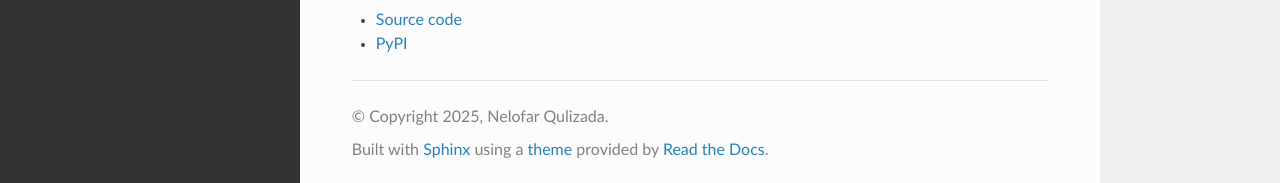
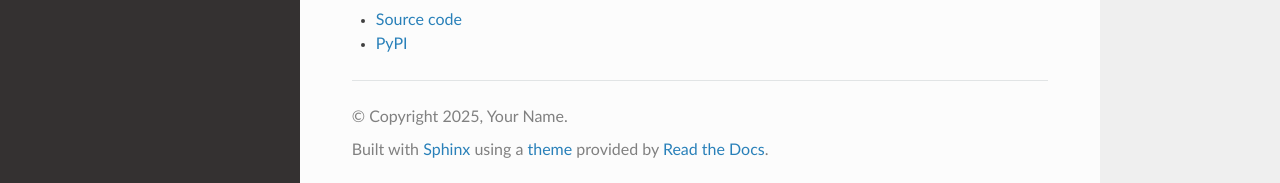
Before and after one commit to nqulizada835/geocleaner, a Sphinx documentation site: the page built from docs/source/index.rst, in a window 1280 px wide. Shown: the part 714-897 px from the top of the page. Built offline with Sphinx 7.4.7 and the Read the Docs theme 3.1.0, drawn with Linux system fonts in a browser that asks for light colours; pages that are not in the unit, such as notebooks, are missing from menus; the version number is read from the project's files by our own code; some of the changed lines change nothing that is shown.

Commit message:
Fix path in conf.py

```diff
--- a/docs/source/conf.py
+++ b/docs/source/conf.py
@@ -1,17 +1,12 @@
-# docs/source/conf.py
+import os
+import sys
 
 project = 'geocleaner'
-author = 'Nelofar Qulizada'
-copyright = '2025, Nelofar Qulizada'
+author = 'Your Name'
+copyright = '2025, Your Name'
 
 extensions = ["sphinx_rtd_theme"]
 html_theme = "sphinx_rtd_theme"
 
-# If you want to use autodoc, add this:
-import os
-import sys
-sys.path.insert(0, os.path.abspath('C:\Users\nquli\Documents\GitHub\geocleaner'))  # Adjust path to your package root
-
-# Optional: Add static and template paths if needed
-# html_static_path = ['_static']
-# templates_path = ['_templates']
+# Add project root to Python path
+sys.path.insert(0, os.path.abspath('../../'))
```
